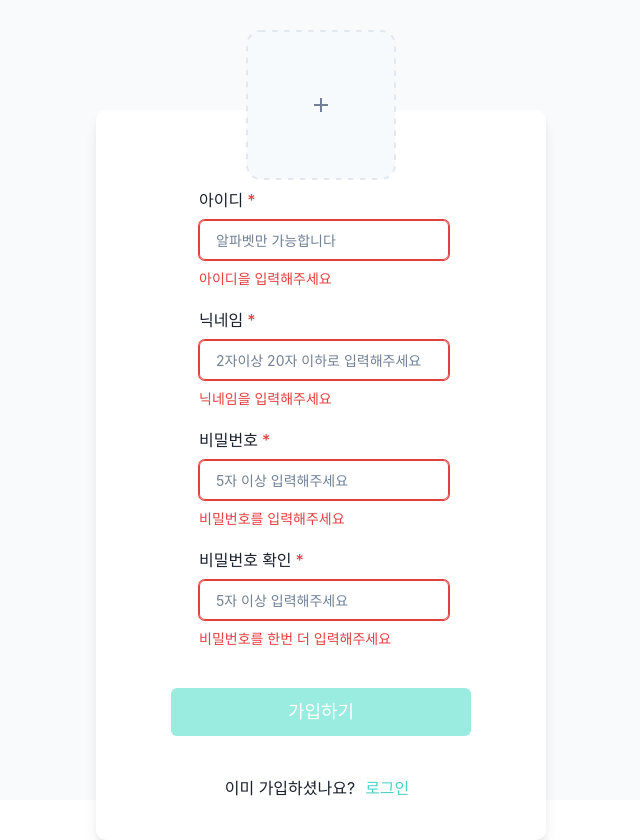
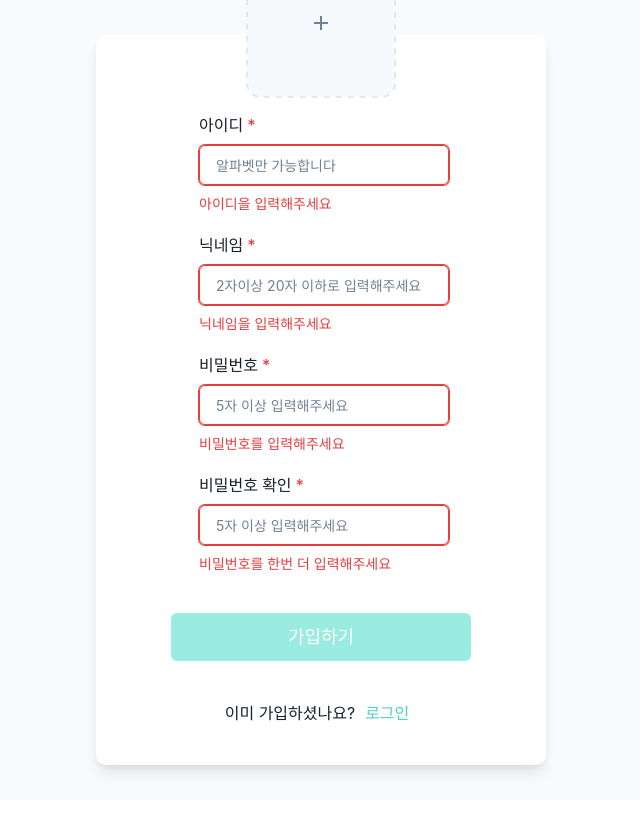
Before and after one commit to KDT1-FE/Y_FE_Toy2, a React (Vite) app: page /join in a window 1280 px wide. Shown: the whole page, without its empty margins (319-959 px from the left). After the commit the page ends 800 px from the top, so only its background shows below. Built offline with nearby package versions, Linux system fonts and the light colour scheme; no server answers.

Commit message:
Feat: 회원가입 사진업로드 후 url 변환, 미리보기 구현

```diff
--- a/src/pages/login/userJoin.tsx
+++ b/src/pages/login/userJoin.tsx
@@ -41,6 +41,8 @@ const UserJoin = () => {
     name: '',
     picture: '',
   });
+
+  const [filePreviewUrl, setFilePreviewUrl] = useState('');
 
   const validateField = ({
     fieldName,
@@ -122,6 +124,22 @@ const UserJoin = () => {
     return Object.values(errors).every((error) => error === '');
   };
 
+  const handleFileChange = (e) => {
+    const file = e.target.files[0];
+
+    if (file) {
+      const reader = new FileReader();
+
+      reader.onloadend = () => {
+        setFilePreviewUrl(reader.result);
+        // 여기서 formData에 파일 데이터를 추가할 수도 있습니다.
+        setFormData({ ...formData, picture: reader.result });
+      };
+
+      reader.readAsDataURL(file);
+    }
+  };
+
   return (
     <Flex
       justifyContent={'center'}
@@ -129,23 +147,6 @@ const UserJoin = () => {
       flexDirection={'column'}
       backgroundColor="#f8fafc"
       height={'100vh'}>
-      <label
-        htmlFor="fileInput"
-        style={{ cursor: 'pointer', position: 'relative' }}>
-        <Img
-          src="/assets/inputImg.svg"
-          position="relative"
-          bottom={-170}
-          alt="inputImg"
-        />
-        <Input
-          id="fileInput"
-          type="file"
-          style={{ position: 'absolute', width: 0, height: 0, opacity: 0 }}
-          onChange={(e) => console.log(e.target.files)} // 바꿔줘야함
-        />
-      </label>
-
       <Center
         margin={100}
         backgroundColor={'white'}
@@ -153,9 +154,46 @@ const UserJoin = () => {
         boxShadow="lg"
         flexDirection={'column'}
         width={450}
-        minHeight={730}
+        height={730}
         justifyContent={'flex-end'}>
         <form onSubmit={handleJoinSubmit}>
+          <label
+            htmlFor="picture"
+            style={{ cursor: 'pointer', position: 'relative' }}>
+            {filePreviewUrl ? (
+              <Img
+                src={filePreviewUrl}
+                position="relative"
+                bottom={15}
+                margin={'auto'}
+                alt="File preview"
+                width={150}
+                height={150}
+                backgroundColor={'#f8fafc'}
+                borderRadius={10}
+                style={{
+                  border: '2px solid #E2E8F0', // 인라인 스타일로 테두리 적용
+                }}
+              />
+            ) : (
+              <Img
+                src="/assets/inputImg.svg"
+                position="relative"
+                bottom={15}
+                margin={'auto'}
+                alt="inputImg"
+                width={150}
+                height={150}
+              />
+            )}
+            <Input
+              id="picture"
+              accept="image/*"
+              type="file"
+              style={{ position: 'absolute', width: 0, height: 0, opacity: 0 }}
+              onChange={handleFileChange}
+            />
+          </label>
           <FormControl
             isRequired
             isInvalid={isError.id}
```
